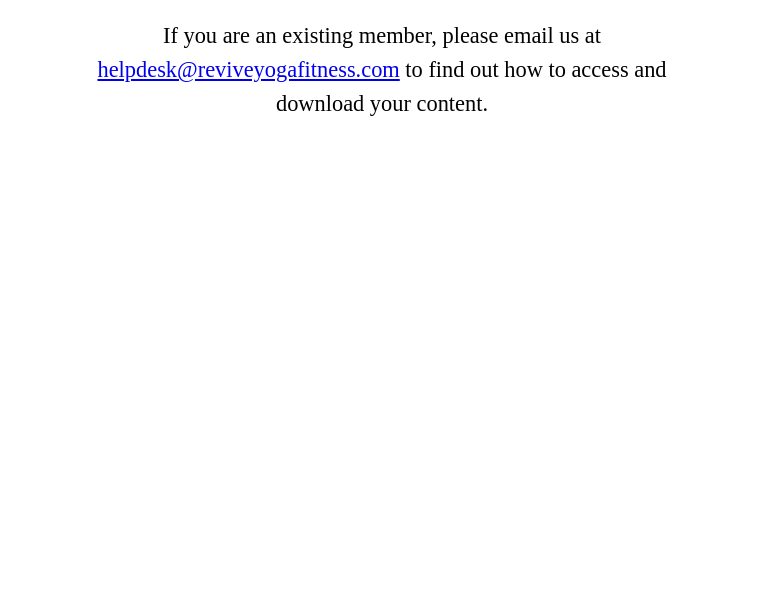
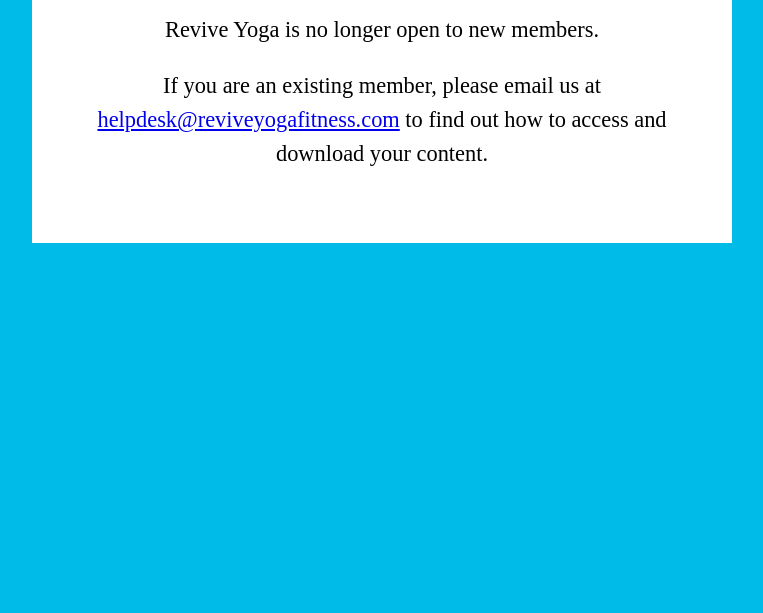
Before and after one commit to ReviveYogaFitness/reviveyogafitness, a plain HTML site: page index.html in a window 1280 px wide. Shown: the part 187-800 px from the top of the page, without its empty margins (258-1021 px from the left). Drawn offline with Linux system fonts and the light colour scheme.

Commit message:
Change background color

```diff
--- a/index.html
+++ b/index.html
@@ -10,8 +10,8 @@
   <meta name="author" content="SitePoint">
 </head>
 
-<body style="padding: 30px;">
-  <div style="max-width: 600px; margin: 0 auto; text-align: center; font-size: 1.4em; line-height: 1.5em;">
+<body style="padding: 30px; background: #00bbe8;">
+  <div style="max-width: 600px; margin: 0 auto; text-align: center; font-size: 1.4em; line-height: 1.5em; background: #fff; padding: 50px;">
     <p><img src="revive-logo.png" /></p>
     <p>Revive Yoga is no longer open to new members. </p>
 
```
